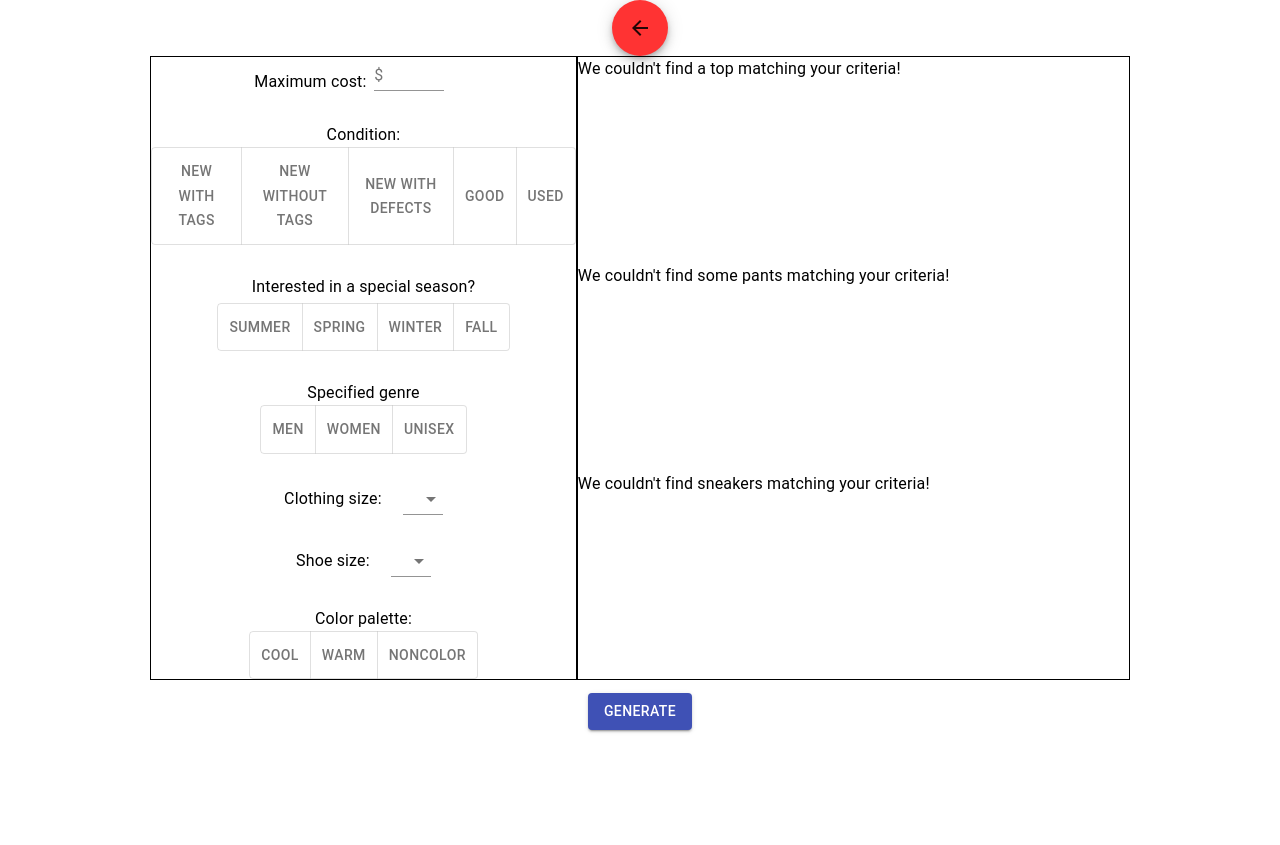
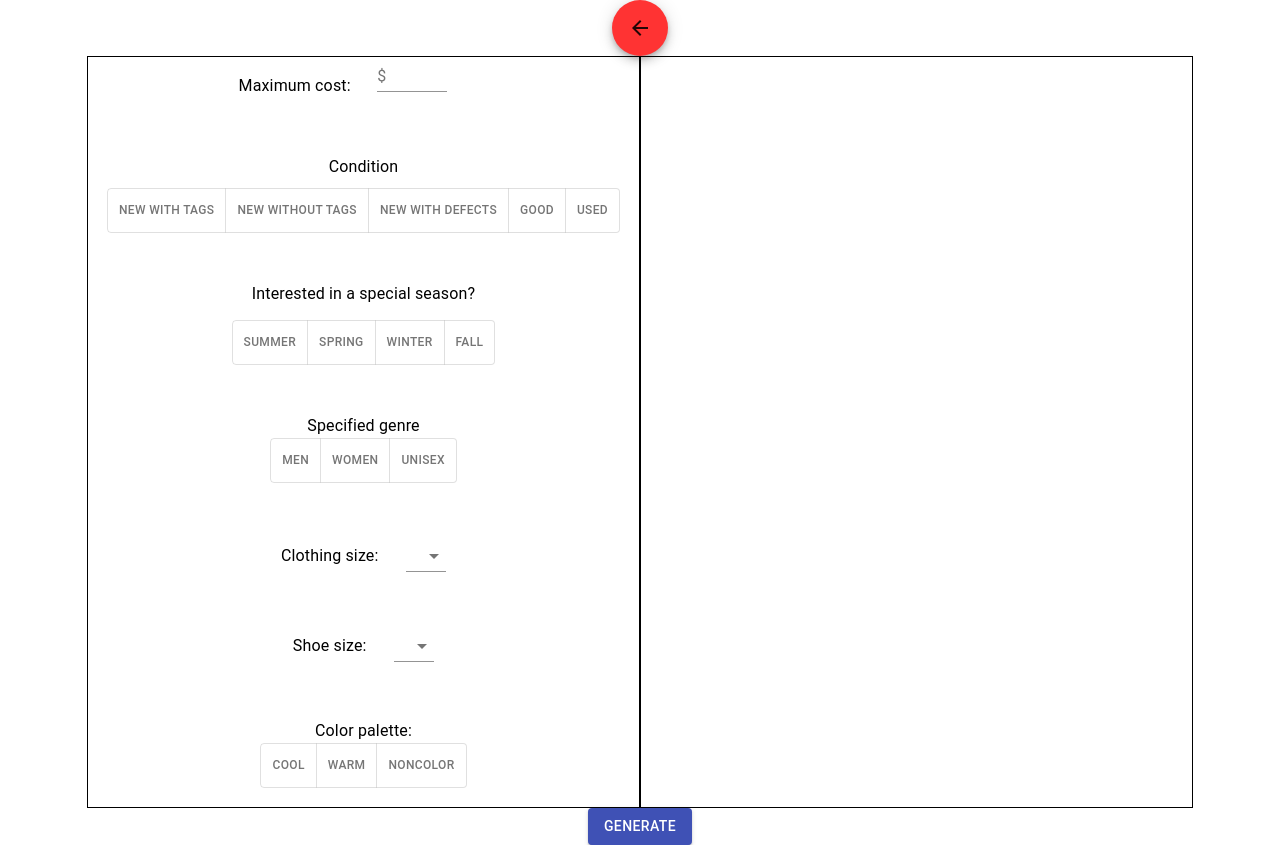
Before and after one commit to PopCatalinIonut/Bachelor-degree-project, a React (Create React App) app in the folder licenta.web/: page /outfitGenerator in a window 1280 px wide. Before the commit the page ends 800 px from the top, so only its background shows below. Built offline with nearby package versions, Linux system fonts and the light colour scheme.

Commit message:
updated front end OutfitGeneratorPage to show messages on results an item selector

```diff
--- a/licenta.web/src/components/OutfitGeneratorPage.tsx
+++ b/licenta.web/src/components/OutfitGeneratorPage.tsx
@@ -1,16 +1,16 @@
-import { Button, Card, Dialog, Fab, Grid, Input, InputAdornment, MenuItem, Select, TextField, Typography } from "@material-ui/core";
+import { Button, Dialog, Fab, Grid, Input, InputAdornment, MenuItem, Select, Snackbar, Typography } from "@material-ui/core";
 import { useAppDispatch, useAppSelector } from "../app/hooks"
 import ArrowBackIcon from '@mui/icons-material/ArrowBack';
 import { useNavigate } from "react-router-dom";
 import { useState } from "react";
 import { clothingSizes, footwearSizes, genreList, outfitSeasonType, colorPalette, conditions } from "../data/itemPropertiesData";
 import { ToggleButton, ToggleButtonGroup } from "@mui/material";
-import { generateOutfit, outfitSelector } from "../features/OutfitSlice";
-import MarketplacePostPreview from "./MarketplacePostPreview";
+import { generateOutfit, itemToGenerateWithSelector, outfitSelector, succesSelector } from "../features/OutfitSlice";
 import { userSelector } from "../features/UserSlice";
 import OutfitGeneratorPostPreview from "./OutfitGeneratorPostPreview";
-import { Post } from "./types";
+import { Outfit, OutfitComponent, Post, PostUserDetails } from "./types";
 import PostDetailsDialog from "./PostDetailsDialog";
+import ErrorOutlineOutlinedIcon from '@mui/icons-material/ErrorOutlineOutlined';
 
 const clothingSizesWithNone = [""].concat(clothingSizes);
 const shoeSizesWithBlank = [{size:"",  genre:"", category:"", }].concat(footwearSizes)
@@ -26,87 +26,67 @@ export default function OutfitGeneratorPage(){
     const [shoeSizeValue, setShoeSizeValue] = useState("");
     const [colorPaletteValue, setColorPaletteValue] = useState("");
     const [conditionValue, setConditionValue] = useState("");
+    const [snackOpened, setSnackOpened] = useState(false);
+    const [firstOpen, setFirstOpen] = useState(0);
 
-    const [outfit,setOutfit] = useState(useAppSelector(outfitSelector));
+    const outfit: Outfit = useAppSelector(outfitSelector);
+    var selectedItem = useAppSelector(itemToGenerateWithSelector);
     const user = useAppSelector(userSelector)
-    console.log(outfit)
+    const succes = useAppSelector(succesSelector)
+
     let navigate = useNavigate();
 
     const handleGenerateOutfit = async () =>{
-        var postId = "0";
-        console.log("sending")
+        try{
             var priceConverted = !isNaN(+priceValue) === true ? Number(priceValue) : 0
+            var postId = selectedItem.post !== null ? selectedItem.post.id : 0;
             const response = await dispatch(generateOutfit({userId:user.id,condition:conditionValue, maximumValue: priceConverted,
                 season: outfitSeasonValue, genre: genreValue, shoeSize: shoeSizeValue, clothingSize: clothingSizeValue,
-            colorPalette: colorPaletteValue, postId: postId
+                colorPalette: colorPaletteValue, postId: postId.toString()
             }))
-        setOutfit(response.payload)
+            if(response.payload !== undefined)
+                setFirstOpen(firstOpen+1)
+        }catch (err) {
+            console.log(err)
+            setSnackOpened(true);
+          }
     }
 
-    const [dialogPost, setDialogPost] = useState(<div></div>);
-    const handleDialogOpen = (post:Post) => {
-        setDialogPost(
-            <div>
-                <Dialog fullWidth maxWidth="md" open={true} onClose={handleDialogClose}>
-                    <PostDetailsDialog item={post.item} seller={post.seller} id={post.id} isActive={post.isActive}
-                    description={post.description} cityLocation={post.cityLocation}/>
-                </Dialog>
+    const outfitSection = () =>{
+        var components: OutfitComponent[] = [];
+        components = outfit.components
+        var containsElements = false;
+        components.forEach(x => x.post!==null ? containsElements = true : 0)
+
+        if(firstOpen !== 0 )  {
+            if(succes === false && selectedItem.post === null && containsElements === false)
+            return (<div>
+                        <Typography style={{fontWeight:900}}> We couln't find an outfit matching your criteria! </Typography>
+                        <Typography style={{fontWeight:900}}> Try removing some filters. </Typography>
+                        <ErrorOutlineOutlinedIcon style={{height:150,width:150}}/>
+                    </div>)
+            else
+            return (<div>
+                        <ShowItem post={components.find(x => x.type === "Top")} type={"Top"} user={user} selectedItem={selectedItem} firstOpen={firstOpen}></ShowItem>
+                        <ShowItem post={components.find(x => x.type === "Pants")} type={"Pants"} user={user} selectedItem={selectedItem} firstOpen={firstOpen} ></ShowItem>
+                        <ShowItem post={components.find(x => x.type === "Footwear")} type={"Footwear"} user={user} selectedItem={selectedItem} firstOpen={firstOpen}></ShowItem>
+                    </div>)
+        }else
+                return  <div>
+                            <ShowItem post={components.find(x => x.type === "Top")} type={"Top"} user={user} selectedItem={selectedItem} firstOpen={firstOpen}></ShowItem>
+                            <ShowItem post={components.find(x => x.type === "Pants")} type={"Pants"} user={user} selectedItem={selectedItem} firstOpen={firstOpen}></ShowItem>
+                            <ShowItem post={components.find(x => x.type === "Footwear")} type={"Footwear"} user={user} selectedItem={selectedItem} firstOpen={firstOpen}></ShowItem>
                         </div>
-        );
-    };
-
-    const handleDialogClose = () =>{
-        setDialogPost(<div></div>)
-    }
-    const outfitSection = () =>{
-        var components = outfit.components
-        return (
-        <Grid container>
-            {(() => {
-                var top = components.find(x => x.type === "Top")
-                console.log(top)
-                if (top !== undefined && top.post !== null){
-                   return <Grid item xs={12} style={{width:550,height:250}} key={top.post.id}>
-                    <OutfitGeneratorPostPreview post={top.post} user={user} dialogOpen={handleDialogOpen} ></OutfitGeneratorPostPreview>
-                </Grid>}
-                else return <Grid>
-                    <Typography>We couldn't find a top matching your criteria!</Typography>
-                </Grid>
-            })()}
-            {(() => {
-               var pants = components.find(x => x.type === "Pants")
-               console.log(pants)
-               if (pants !== undefined && pants.post !== null){
-                return<Grid item xs={12} style={{width:550,height:250}} key={pants.post.id}>
-                   <OutfitGeneratorPostPreview post={pants.post} user={user} dialogOpen={handleDialogOpen} ></OutfitGeneratorPostPreview>
-               </Grid>}
-               else return <Grid>
-                   <Typography>We couldn't find some pants matching your criteria!</Typography>
-               </Grid>
-            })()}
-            {(() => {
-              var footwear = components.find(x => x.type === "Footwear")
-              console.log(footwear)
-              if (footwear !== undefined && footwear.post !== null){
-                return <Grid item xs={12} style={{width:550,height:250}} key={footwear.post.id}>
-                  <OutfitGeneratorPostPreview post={footwear.post} user={user} dialogOpen={handleDialogOpen} ></OutfitGeneratorPostPreview>
-              </Grid>}
-              else return <Grid>
-                  <Typography>We couldn't find sneakers matching your criteria!</Typography>
-              </Grid>
-            })()}
-        </Grid>)
 
     }
-
-    return (<div style={{textAlign:"center",width:"fit-content"}}>
+    return (<div style={{textAlign:"center"}}>
          <div style={{textAlign:"center"}}>
              <Fab onClick={() => {navigate("/home")}} style={{backgroundColor:"#ff3333"}}>
                 <ArrowBackIcon></ArrowBackIcon>
                 </Fab>
             </div>
             <Grid container sm style={{textAlign:"center",justifyContent:"center"}}>
-                <Grid item xs={4} container style={{border:"1px solid"}}>
+                <Grid item xs={6} container style={{border:"1px solid",maxWidth:553}}>
                     <Grid item sm={9} style={{marginTop:"3%"}}>
                         <Typography >Maximum cost:</Typography>
                     </Grid>
@@ -119,14 +99,14 @@ export default function OutfitGeneratorPage(){
                     </Grid>
                     <Grid item xs={12} container style={{marginTop:"7%"}}>
                         <Grid item xs={12}>
-                            <Typography>Condition:</Typography>
+                            <Typography>Condition</Typography>
                         </Grid>
                         <Grid item xs={12}>
                             <ToggleButtonGroup color="primary" value={conditionValue} exclusive
                                 onChange={(event: React.MouseEvent<HTMLElement>, newCondition: string) =>{setConditionValue(newCondition)}}>
                                     {(() =>
                                     conditions.map((condition) => {
-                                return ( <ToggleButton value={condition}>{condition}</ToggleButton> )
+                                        return ( <ToggleButton style={{fontSize:12}} value={condition}>{condition}</ToggleButton> )
                                     })
                                     )()}
                             </ToggleButtonGroup>
@@ -141,7 +121,7 @@ export default function OutfitGeneratorPage(){
                                 onChange={(event: React.MouseEvent<HTMLElement>, newType: string) =>{setOutfitSeasonValue(newType)}}>
                                     {(() =>
                                         outfitSeasonType.map((season) => {
-                                    return ( <ToggleButton value={season}>{season}</ToggleButton> )
+                                            return ( <ToggleButton style={{fontSize:12}} value={season}>{season}</ToggleButton> )
                                         })
                                     )()}
                             </ToggleButtonGroup>
@@ -152,9 +132,7 @@ export default function OutfitGeneratorPage(){
                         <ToggleButtonGroup color="primary" value={genreValue} exclusive
                             onChange={(event: React.MouseEvent<HTMLElement>, newGenre: string) =>{setGenreValue(newGenre)}}>
                             {(() =>
-                            genreList.map((genre) => {
-                                return ( <ToggleButton value={genre}>{genre}</ToggleButton> )
-                            })
+                            genreList.map((genre) => {return (<ToggleButton style={{fontSize:12}} value={genre}>{genre}</ToggleButton>)})
                             )()}
                         </ToggleButtonGroup>
                     </Grid>
@@ -194,19 +172,62 @@ export default function OutfitGeneratorPage(){
                                 onChange={(event: React.MouseEvent<HTMLElement>, newColor: string) =>{setColorPaletteValue(newColor)}}>
                                 {(() =>
                                 colorPalette.map((cp) => {
-                                    return ( <ToggleButton value={cp}>{cp}</ToggleButton> )
+                                    return ( <ToggleButton style={{fontSize:12}} value={cp}>{cp}</ToggleButton> )
                                     })
                                 )()}
                             </ToggleButtonGroup>
                     </Grid>
                 </Grid>
-                <Grid item xs={8} container style={{border:"1px solid",width:"fit-content",maxWidth:553}}>
+                <Grid item xs={6} container style={{border:"1px solid",width:"fit-content",maxWidth:553,display:"grid",alignContent:"center"}}>
                    {outfitSection()}
                 </Grid>
             </Grid>
-        <div style={{marginTop:"1%"}}>
+        <div>
             <Button variant="contained" color="primary" onClick={handleGenerateOutfit}>Generate</Button>
         </div>
-            {dialogPost}
+        <Snackbar
+          open={snackOpened} autoHideDuration={3000} message="There was an error"
+          anchorOrigin={{vertical: "top", horizontal: "center"}}/>
     </div>)
 }
+
+export interface ShowItemProps{
+    post: OutfitComponent | undefined,
+    type: string,
+    user: PostUserDetails,
+    selectedItem: OutfitComponent,
+    firstOpen: number
+}
+
+export function ShowItem(props: ShowItemProps){
+    const [dialogPost, setDialogPost] = useState(<div></div>);
+
+    const handleDialogOpen = (post:Post | null) => {
+        if(post !== null)
+            setDialogPost(
+                <div>
+                    <Dialog fullWidth maxWidth="md" open={true} onClose={handleDialogClose}>
+                        <PostDetailsDialog item={post.item} seller={post.seller} id={post.id} isActive={post.isActive}
+                        description={post.description} cityLocation={post.cityLocation}/>
+                    </Dialog>
+                </div>
+            );
+    };
+
+    const handleDialogClose = () =>{ setDialogPost(<div></div>) }
+        console.log(props)
+        if (props.post !== undefined && props.post.post !== null ){console.log("shoul show item")
+            return (<Grid item xs={12} style={{width:550,height:250}} key={props.post.post.id}>
+                        <OutfitGeneratorPostPreview post={props.post.post} user={props.user}  isDeletable={props.selectedItem.post?.id === props.post.post.id}
+                            dialogOpen={handleDialogOpen}/>
+                        {dialogPost}
+                    </Grid>)}
+         else
+            if(props.selectedItem.post !== null && props.selectedItem.type !== props.type && props.firstOpen !== 0)
+                return (<Grid item xs={12} style={{display:"grid",textAlign:"center",width:550,height:250,alignContent:"center"}}>
+                            <Typography style={{fontWeight:900}}>We couldn't find any top matching your criteria!</Typography>
+                        </Grid>)
+         else
+         return (<Grid item xs={12} style={{display:"grid",textAlign:"center",width:550,height:250,alignContent:"center"}}>
+                </Grid>)
+}
--- a/licenta.web/src/features/OutfitSlice.tsx
+++ b/licenta.web/src/features/OutfitSlice.tsx
@@ -1,23 +1,27 @@
-import { createAsyncThunk, createSlice, PayloadAction } from "@reduxjs/toolkit";
+import { createAsyncThunk, createSlice, current, PayloadAction } from "@reduxjs/toolkit";
 import axios from "axios";
 import { RootState } from "../app/store";
-import { Outfit, Post } from "../components/types";
+import { Outfit, OutfitComponent, Post } from "../components/types";
 import { GenerateOutfitProps } from "./types";
 
 export interface OutfitConfigurationState {
     outfit: Outfit;
+    itemToGenerateWith: OutfitComponent;
     initialized: boolean;
+    succes: boolean;
   }
 
   const initialState: OutfitConfigurationState = {
     initialized: false,
+    itemToGenerateWith: {post:null,type:""},
     outfit: {components: [{type:"Footwear",post:null},{type:"Pants",post:null},{type:"Top",post:null}]},
+    succes: false
 };
 
 
 export const generateOutfit = createAsyncThunk(
     "features/OutfitSlice/generateOutfit",
-    async(props: GenerateOutfitProps) =>{
+    async(props: GenerateOutfitProps, {rejectWithValue}) =>{
       try{
         const response = await axios.post<Outfit>("http://localhost:7071/api/outfits",{
             userId: props.userId,
@@ -32,10 +36,11 @@ export const generateOutfit = createAsyncThunk(
           }
         );
         var outfit: Outfit = response.data;
+        console.log(outfit)
         return outfit;
       }
       catch (err: any) {
-      return err.response.data;
+        return rejectWithValue(err.response.data);
         }
     }
   );
@@ -45,44 +50,76 @@ export const outfitSlice = createSlice({
     initialState,
     reducers: {
       addItemToGenerator: (state, action:PayloadAction<Post>) =>{
-        var item = action.payload.item
-        switch (item.type)
+        var itemToAdd = {post: action.payload,type:""};
+        switch (action.payload.item.type)
         {
           case "Footwear":
             var component = state.outfit.components.find(x => x.type === "Footwear");
-                  if(component!==undefined)
+              if(component!==undefined) {
+                console.log("added item in slice")
                 component.post = action.payload;
+                itemToAdd.type = "Footwear";
+              }
             break;
           case "Clothing":
-                switch (item.category)
+            switch (action.payload.item.category)
             {
               case "Shorts" || "Pants":
                 var component = state.outfit.components.find(x => x.type === "Pants");
-                      if(component!==undefined) component.post = action.payload;
+                if(component!==undefined) {
+                  component.post = action.payload;
+                  itemToAdd.type = "Pants"
+                }
                   break;
               case "Hoodies" || "T-Shirts" || "Sweatshirts":
                 var component = state.outfit.components.find(x => x.type === "Top");
-                      if(component!==undefined) component.post = action.payload;
+                if(component!==undefined) {
+                  component.post = action.payload;
+                  itemToAdd.type = "Top"
+                }
                   break;
               }
             break;
         }
-        console.log("added")
-        console.log(action.payload)
+        state.itemToGenerateWith = itemToAdd;
+      }, removeItemFromGenerator: (state, action:PayloadAction<number>) =>{
+        state.itemToGenerateWith =  {post:null,type:""};
+        state.outfit.components.forEach((x) =>{
+          if(x.post?.id === action.payload)
+            x.post = null;
+        })
       }
     },
     extraReducers: builder => {
       builder
         .addCase(generateOutfit.fulfilled, (state, action) => {
-          state.outfit = action.payload;
+          var itemsGeneratedWithSucces = 0;
+          action.payload.components.forEach((c) => {
+            if(c.post !==null)
+              itemsGeneratedWithSucces++
+          })
+          if(itemsGeneratedWithSucces > 1)
+            {
+              Object.assign(  state.outfit = action.payload);
+              state.succes = true;
+            }
+          else {
+            state.outfit.components.forEach((x) => {
+            if(x.post !== null && state.itemToGenerateWith.post?.id !== x.post.id)
+                x.post = null;
+            })
+            state.succes = false}
         })
     },
   });
 
 export const {
-    addItemToGenerator
+    addItemToGenerator,
+    removeItemFromGenerator
 } = outfitSlice.actions;
 
 
 export const outfitSelector = (state: RootState) => state.outfitSlice.outfit;
+export const itemToGenerateWithSelector = (state:RootState) => state.outfitSlice.itemToGenerateWith;
+export const succesSelector = (state:RootState) => state.outfitSlice.succes
 export default outfitSlice.reducer
```
Also changed, not shown: licenta.web/src/components/OutfitGeneratorPostPreview.tsx (+22 -5 lines). Lines whose indentation alone changed are shown as unchanged.
